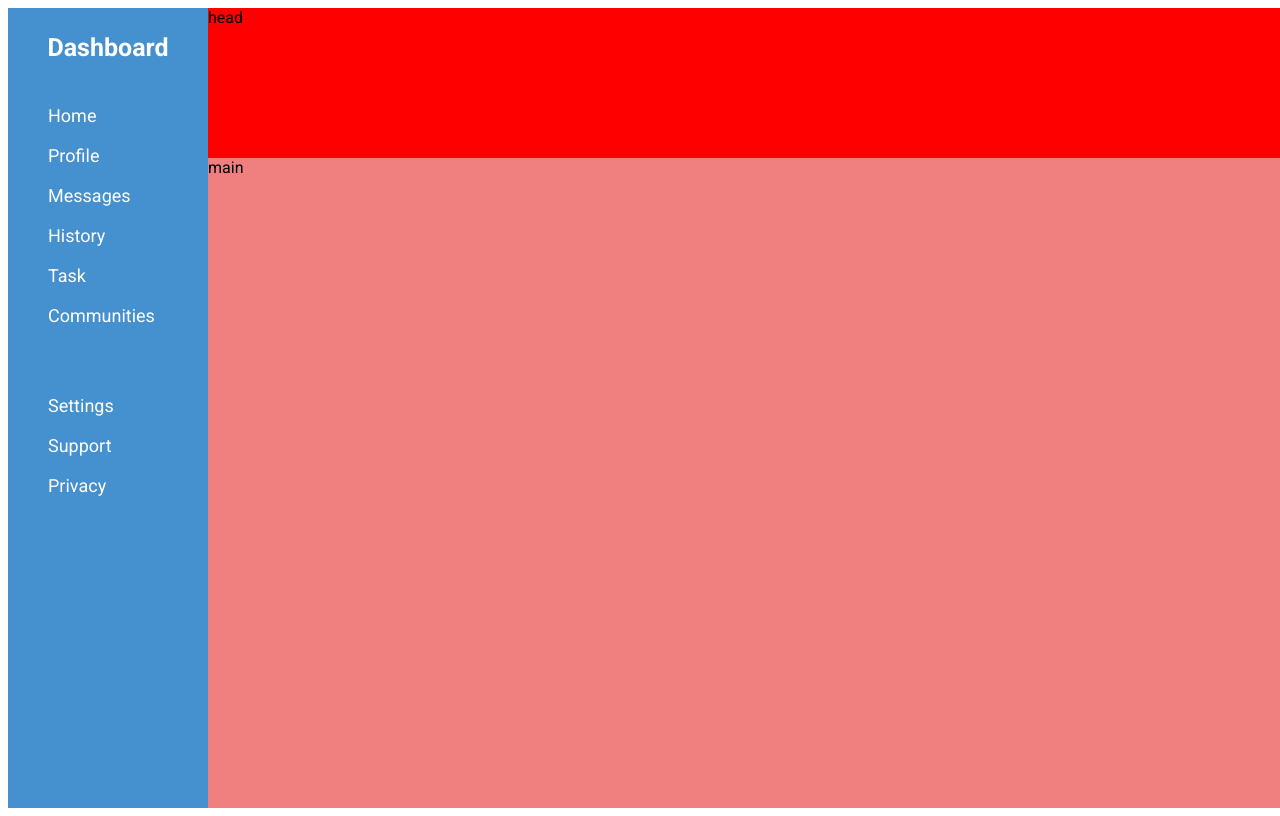
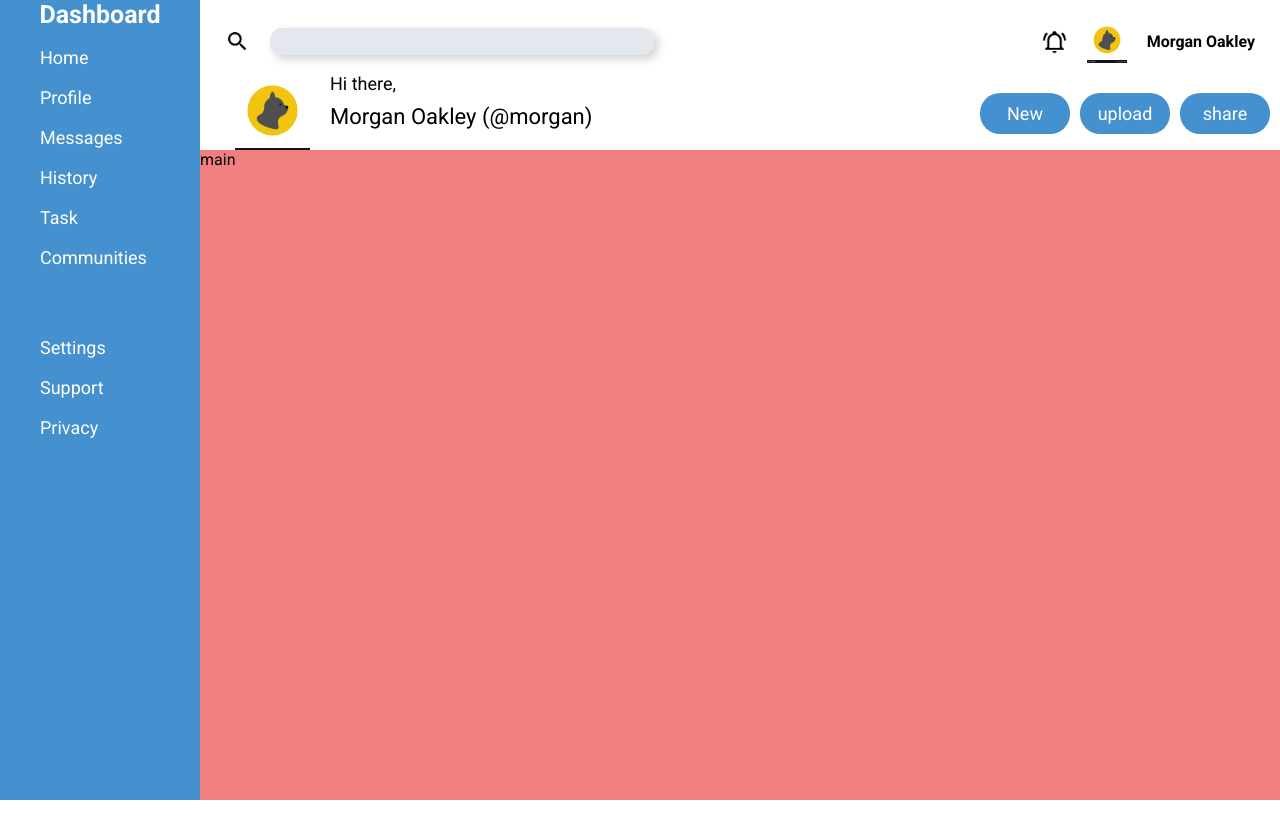
Before and after one commit to TBroadJr/odin-admin, a plain HTML site: page index.html in a window 1280 px wide. Drawn offline with Linux system fonts and the light colour scheme.

Commit message:
Finished Header UI

```diff
--- a/index.html
+++ b/index.html
@@ -15,7 +15,49 @@
   <div class="container">
 
     <div class="header">
-      head
+
+      <div class="top">
+
+        <div class="left">
+          <img src="./img/magnify.png" alt="Search Image">
+          <input type="text" name="search" id="search">
+        </div>
+
+        <div class="right">
+          <img src="./img/bell-ring-outline.png" alt="bell image">
+
+          <img class="icon" src="./img/cat-icon-vector-9586994.jpg" alt="cat Icon">
+
+          <p>Morgan Oakley</p>
+
+        </div>
+
+
+      </div>
+
+      <div class="bottom">
+        <div class="left">
+          <img src="./img/cat-icon-vector-9586994.jpg" alt="Cat Image">
+          <div class="right">
+            <p>Hi there,</p>
+            <p>Morgan Oakley (@morgan)</p>
+          </div>
+        </div>
+        <div class="right">
+          <ul>
+            <li>
+              <button>New</button>
+            </li>
+            <li>
+              <button>upload</button>
+            </li>
+            <li>
+              <button>share</button>
+            </li>
+          </ul>
+        </div>
+      </div>
+
     </div>
 
     <div class="sidebar">
--- a/style.css
+++ b/style.css
@@ -1,5 +1,13 @@
 * {
   font-family: 'Roboto', sans-serif;
+}
+
+body {
+  margin: 0;
+}
+
+p {
+  margin: 0;
 }
 
 :root {
@@ -15,10 +23,112 @@
 }
 
 .header {
-  background-color: red;
+  display: grid;
+  grid-template-rows: 2fr 4fr;
   grid-column: 2 / 3;
   grid-row: 1 / 2;
+  margin-top: 20px;
+}
 
+.header .top {
+  display: grid;
+  grid-template-columns: 5fr 3fr;
+}
+
+.header .top img {
+  width: 25px;
+}
+
+.header .top .left,
+.header .top .right {
+  display: flex;
+  align-items: center;
+  gap: 20px;
+  font-weight: bold;
+}
+
+.header .top .right {
+  justify-content: space-evenly;
+  max-width: 400px;
+  margin-left: auto;
+  margin-right: 25px;
+}
+
+.header .top .left {
+  max-width: 75%;
+  margin-left: 25px;
+}
+
+.header .top .right .icon {
+  width: 40px;
+}
+
+.header .top .left input {
+  width: 75%;
+  max-width: 800px;
+  border-radius: 12px;
+  border: none;
+  height: 25px;
+  background-color: rgb(227, 232, 239);
+  box-shadow: 4px 4px 10px rgb(0, 0, 0, 0.19);
+}
+
+.header .bottom {
+  display: grid;
+  grid-template-columns: 3fr 2fr;
+  margin-bottom: 0px;
+}
+
+.header .bottom .left {
+  display: flex;
+  flex-direction: row;
+  color: black;
+  margin-left: 25px;
+  gap: 10px;
+  align-items: start;
+  padding: 10px;
+}
+
+.header .bottom .left .right {
+  display: flex;
+  flex-direction: column;
+  align-items: start;
+  margin-left: 10px;
+  gap: 10px;
+}
+
+.header .bottom .left .right :nth-child(1) {
+  font-size: 18px;
+}
+
+.header .bottom .left .right :nth-child(2) {
+  font-size: 22px;
+}
+
+.header .bottom .right {
+  display: flex;
+  justify-content: end;
+  align-items: center;
+}
+
+.header .bottom .right ul {
+  display: grid;
+  list-style: none;
+  grid-template-columns: repeat(3, 100px);
+}
+
+.header .bottom .right button {
+  color: white;
+  background-color: var(--blue-color);
+  padding: 10px;
+  border: none;
+  border-radius: 20px;
+  width: 90px;
+  font-size: 18px;
+}
+
+.header .bottom .left img {
+  width: 75px;
 }
 
 .sidebar {
```
Also changed, not shown: img/bell-ring-outline.png (added), img/cat-icon-vector-9586994.jpg (added), img/magnify.png (added).
